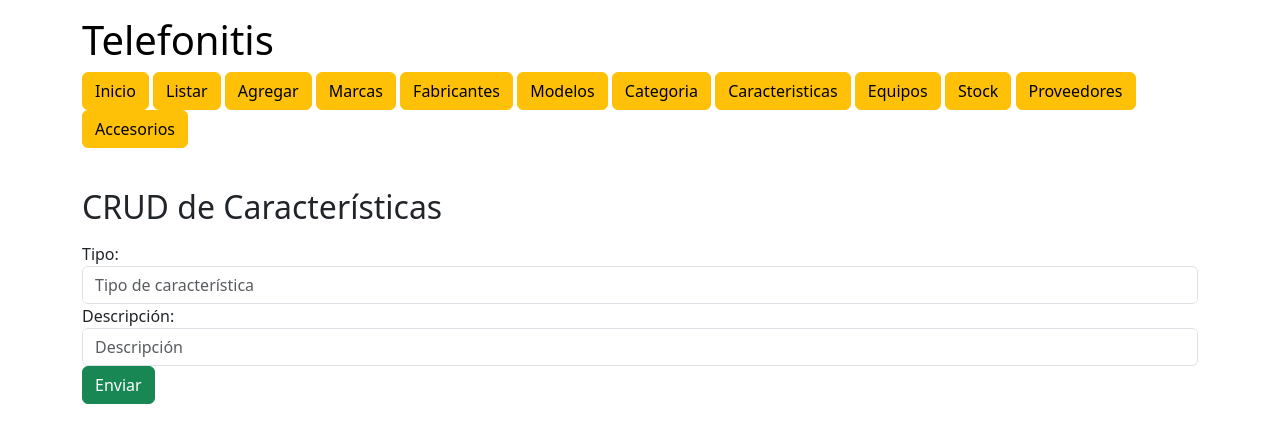
After one commit to ValenCardozo/flask-phone-shop, a Flask app: page /caracteristicas in a window 1280 px wide. The commit adds this page. Shown: the top 443 px of the page. Run offline with Flask 3, Linux system fonts and the light colour scheme.

Commit message:
feat: add crud and view for caracteristicas, and fix categorias

```diff
--- a/app.py
+++ b/app.py
@@ -160,7 +160,7 @@ def categorias(id=None):
             elif method == 'DELETE':
                 categoria = Categoria.query.get(id)
                 if categoria:
-                    db.session.delete(categoria)
+                    categoria.is_active = False
                     db.session.commit()
                     return redirect(url_for('categorias'))
                 else:
@@ -172,5 +172,39 @@ def categorias(id=None):
             db.session.commit()
             return redirect(url_for('categorias'))
 
-    categorias = Categoria.query.all()
+    categorias = Categoria.query.filter_by(is_active=True).all()
     return render_template("categorias.html", categorias=categorias)
+
+@app.route("/caracteristicas", methods=['POST', 'GET'])
+@app.route("/caracteristicas/<int:id>", methods=['POST'])
+def caracteristicas(id=None):
+    if request.method == 'POST':
+        if id:
+            method = request.form.get('_method')
+            if method == 'PUT':
+                caracteristica = Caracteristica.query.get(id)
+                if caracteristica:
+                    caracteristica.tipo = request.form['tipo']
+                    caracteristica.descripcion = request.form['descripcion']
+                    db.session.commit()
+                    return redirect(url_for('caracteristicas'))
+                else:
+                    return jsonify({"error": f"Caracteristica with ID {id} not found"}), 404
+            elif method == 'DELETE':
+                caracteristica = Caracteristica.query.get(id)
+                if caracteristica:
+                    caracteristica.is_active = False
+                    db.session.commit()
+                    return redirect(url_for('caracteristicas'))
+                else:
+                    return jsonify({"error": f"Caracteristica with ID {id} not found"}), 404
+        else:
+            tipo = request.form['tipo']
+            descripcion = request.form['descripcion']
+            nueva_caracteristica = Caracteristica(tipo=tipo, descripcion=descripcion)
+            db.session.add(nueva_caracteristica)
+            db.session.commit()
+            return redirect(url_for('caracteristicas'))
+
+    caracteristicas = Caracteristica.query.filter_by(is_active=True).all()
+    return render_template("caracteristicas.html", caracteristicas=caracteristicas)
--- /dev/null
+++ b/templates/caracteristicas.html
@@ -0,0 +1,34 @@
+{% extends 'layout.html' %}
+{% block title %}
+    <h2>CRUD de Características</h2>
+{% endblock %}
+{% block text %}
+    <form action="" method="post">
+        Tipo: <input type="text" name="tipo" class="form-control" placeholder="Tipo de característica">
+        Descripción: <input type="text" name="descripcion" class="form-control" placeholder="Descripción">
+        <button type="submit" class="btn btn-success">Enviar</button>
+    </form>
+
+    <ul>
+    {% for caracteristica in caracteristicas %}
+        <li>
+            {{ caracteristica.tipo }} - {{ caracteristica.descripcion }}
+            <button onclick="document.getElementById('editForm{{ caracteristica.id }}').style.display='block'" class="btn btn-primary btn-sm">Editar</button>
+
+            <div id="editForm{{ caracteristica.id }}" style="display:none;">
+                <form action="/caracteristicas/{{ caracteristica.id }}" method="post">
+                    <input type="hidden" name="_method" value="PUT">
+                    Tipo: <input type="text" name="tipo" value="{{ caracteristica.tipo }}" class="form-control">
+                    Descripción: <input type="text" name="descripcion" value="{{ caracteristica.descripcion }}" class="form-control">
+                    <button type="submit" class="btn btn-primary">Guardar</button>
+                </form>
+            </div>
+
+            <form action="/caracteristicas/{{ caracteristica.id }}" method="post" style="display:inline;">
+                <input type="hidden" name="_method" value="DELETE">
+                <button type="submit" class="btn btn-danger btn-sm">Eliminar</button>
+            </form>
+        </li>
+    {% endfor %}
+    </ul>
+{% endblock %}
--- a/templates/layout.html
+++ b/templates/layout.html
@@ -17,7 +17,7 @@
             <a href="/fabricantes" class="btn btn-warning">Fabricantes</a>
             <a href="/modelos" class="btn btn-warning">Modelos</a>
             <a href="/categorias" class="btn btn-warning">Categoria</a>
-            <a href="/" class="btn btn-warning">Caracteristicas</a>
+            <a href="/caracteristicas" class="btn btn-warning">Caracteristicas</a>
             <a href="/" class="btn btn-warning">Equipos</a>
             <a href="/" class="btn btn-warning">Stock</a>
             <a href="/" class="btn btn-warning">Proveedores</a>
```
